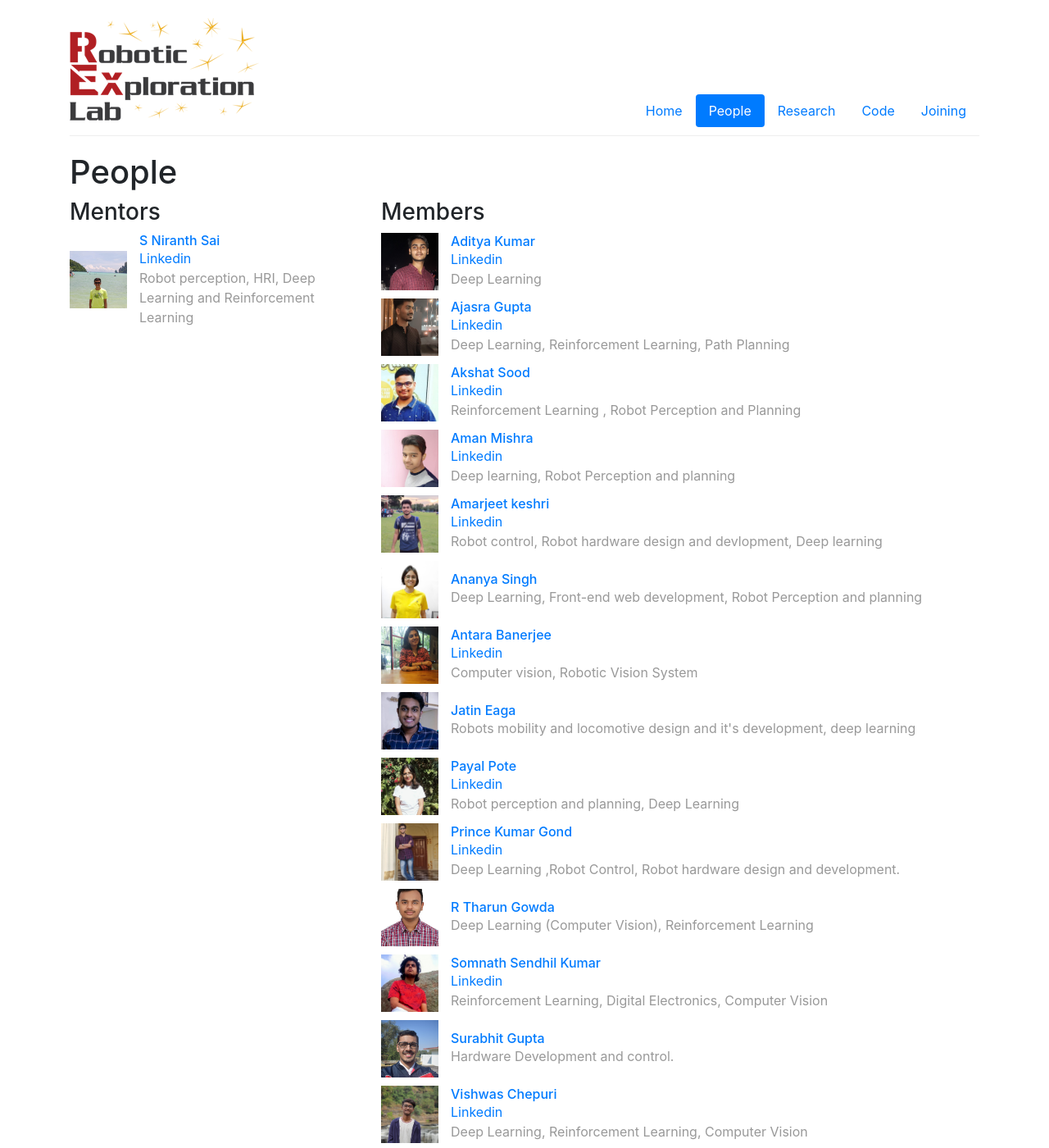
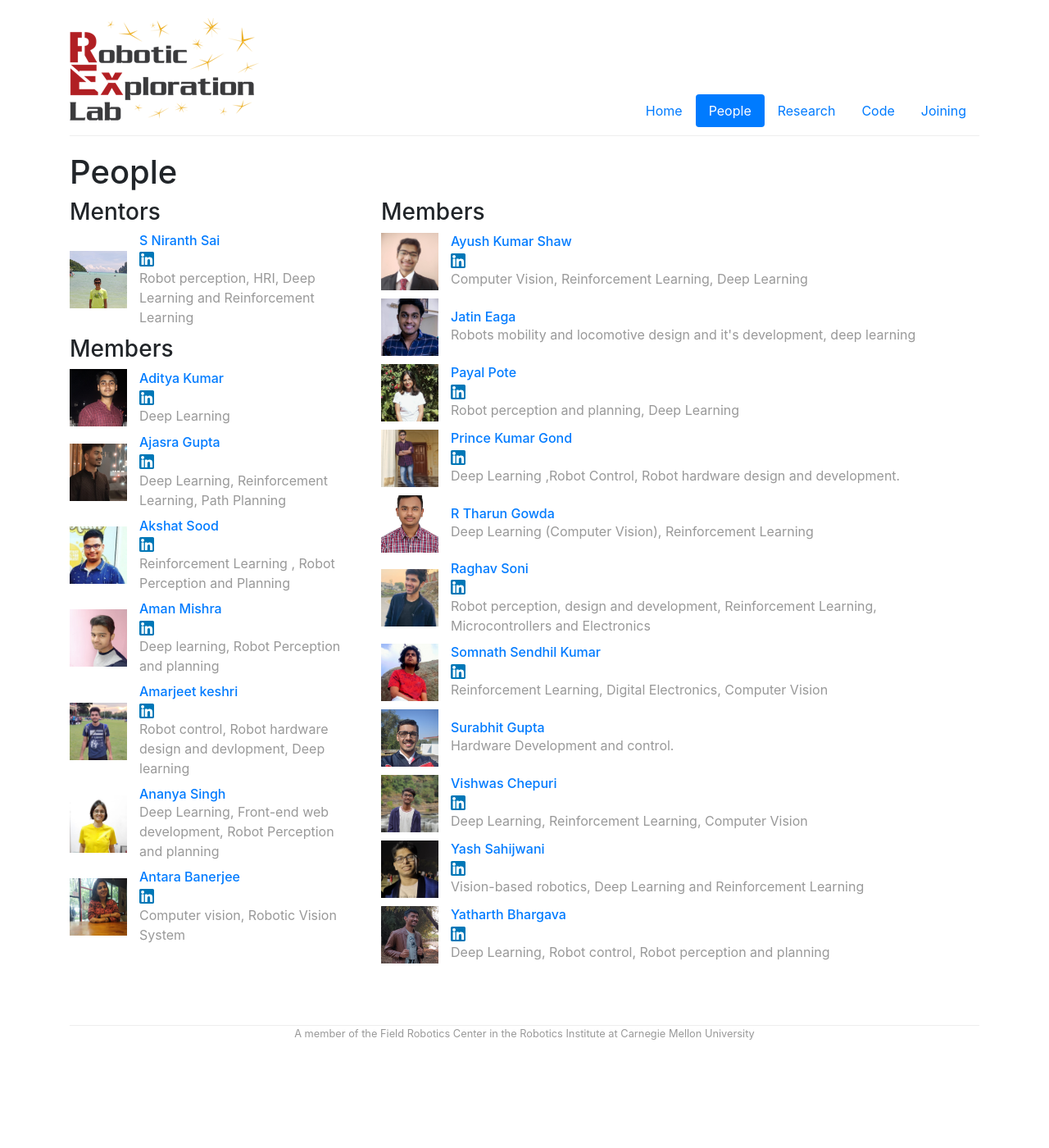
Before and after one commit to Robotics-Club-IIT-BHU/RoboReG, a Jekyll site: the page built from people.html, in a window 1280 px wide and 1400 px high. Shown: the whole window at 82% size. Built offline with Jekyll 4.4.1, drawn with Linux system fonts in a browser that asks for light colours.

Commit message:
linkedin icon added

```diff
--- a/_config.yml
+++ b/_config.yml
@@ -1,4 +1,4 @@
-name: REx Lab
+name: RoboReG
 url: https://roboticexplorationlab.github.io
 
 exclude: [bibble, README.md, Makefile, screenshot.png]
@@ -22,6 +22,8 @@ roles:
   #   name: Researchers
   - key: mentors
     name: Mentors
+  - key: members2
+    name: Members
 
 
 # Number of news stories on the front page.
--- a/_data/people.yml
+++ b/_data/people.yml
@@ -3,7 +3,7 @@ zac:
     webpage: "https://arch-raven.github.io"
     github: "https://github.com/arch-raven"
     linkedin: "https://www.linkedin.com/in/adityakumar19/"
-    role: members
+    role: members2
     image: /img/people/aditya.jpg
     bio: Deep Learning
 
@@ -12,7 +12,7 @@ taylor:
     webpage: "https://github.com/Ajasra22"
     github: "https://github.com/Ajasra22"
     linkedin: "https://www.linkedin.com/in/ajasra-gupta-a61663191"
-    role: members
+    role: members2
     image: /img/people/ajasra.jpg
     bio: Deep Learning, Reinforcement Learning, Path Planning
 
@@ -21,7 +21,7 @@ brian:
     github: "https://github.com/akshatsood2249"
     webpage: "https://github.com/akshatsood2249"
     linkedin: "https://www.linkedin.com/in/akshatsood2249"
-    role: members
+    role: members2
     image: /img/people/akshat.png
     bio: Reinforcement Learning , Robot Perception and Planning
 
@@ -30,7 +30,7 @@ max:
     webpage: "https://github.com/Amshra267"
     linkedin: "https://www.linkedin.com/in/aman-mishra-a0b7881aa"
     github: "https://github.com/Amshra267"
-    role: members
+    role: members2
     image: /img/people/aman.jpg
     bio: Deep learning, Robot Perception and planning
 
@@ -39,7 +39,7 @@ simon:
     webpage: "https://github.com/amarkeshri28"
     github: "https://github.com/amarkeshri28"
     linkedin: "https://www.linkedin.com/in/amarjeet-keshri-3712b01b2"
-    role: members
+    role: members2
     image: /img/people/amarjeet.jpg
     bio: Robot control, Robot hardware design and devlopment, Deep learning
 
@@ -47,7 +47,7 @@ andrew:
     display_name: "Ananya Singh"
     webpage: "https://github.com/ananya130"
     github: "https://github.com/ananya130"
-    role: members
+    role: members2
     image: /img/people/ananya.jpg
     bio: Deep Learning,  Front-end web development, Robot Perception and planning
 
@@ -56,9 +56,18 @@ jan:
     webpage: "https://github.com/AntaraB1005"
     github: "https://github.com/AntaraB1005"
     linkedin: "https://www.linkedin.com/in/antara-banerjee-6b79b61aa/"
-    role: members
+    role: members2
     image: /img/people/antara.jpg
     bio: Computer vision, Robotic Vision System
+
+ayush:
+    display_name: "Ayush Kumar Shaw"
+    webpage: "https://github.com/aksayushx"
+    github: "https://github.com/aksayushx"
+    linkedin: "https://www.linkedin.com/in/ayush-kumar-shaw-5698a719a/"
+    role: members
+    image: /img/people/ayush.jpg
+    bio: Computer Vision, Reinforcement Learning, Deep Learning
 
 laura:
     display_name: "Jatin Eaga"
@@ -92,6 +101,15 @@ aaron:
     role: members
     image: /img/people/tharun.jpg
     bio: Deep Learning (Computer Vision), Reinforcement Learning
+
+raghav:
+    display_name: "Raghav Soni"
+    webpage: "https://github.com/Raghav-Soni"
+    github: "https://github.com/Raghav-Soni"
+    linkedin: "https://www.linkedin.com/mwlite/in/raghav-soni-0932b71b7"
+    role: members
+    image: /img/people/raghav.jpg
+    bio: Robot perception, design and development, Reinforcement Learning, Microcontrollers and Electronics
 
 remy:
     display_name: "Somnath Sendhil Kumar"
--- a/_includes/person.html
+++ b/_includes/person.html
@@ -35,7 +35,7 @@ there by default by Bootstrap columns.
         <div class="col pl-0">
             <h6 class="person-name"> {{ name }} </h6>
             {% if person.linkedin %}
-                <div class="bio"><a href="{{ person.linkedin | escape }}">Linkedin</a></div>
+                <div class="bio"><a href="{{ person.linkedin | escape }}"><img src="/img/linkedin.svg" height="18px" width="18px"></a></div>
             {% endif %}
             {% if person.bio %}
                 <div class="bio">{{person.bio}}</div>
--- a/people.html
+++ b/people.html
@@ -3,7 +3,7 @@ layout: default
 title: People
 
 picture-role-groups:
-- {roles: [mentors], width: 4}
+- {roles: [mentors, members2], width: 4}
 - {roles: [members], width: 8}
 
 no-picture-role-groups:
```
Also changed, not shown: img/linkedin.svg (added), img/people/ayush.jpg (added), img/people/raghav.jpg (added).
